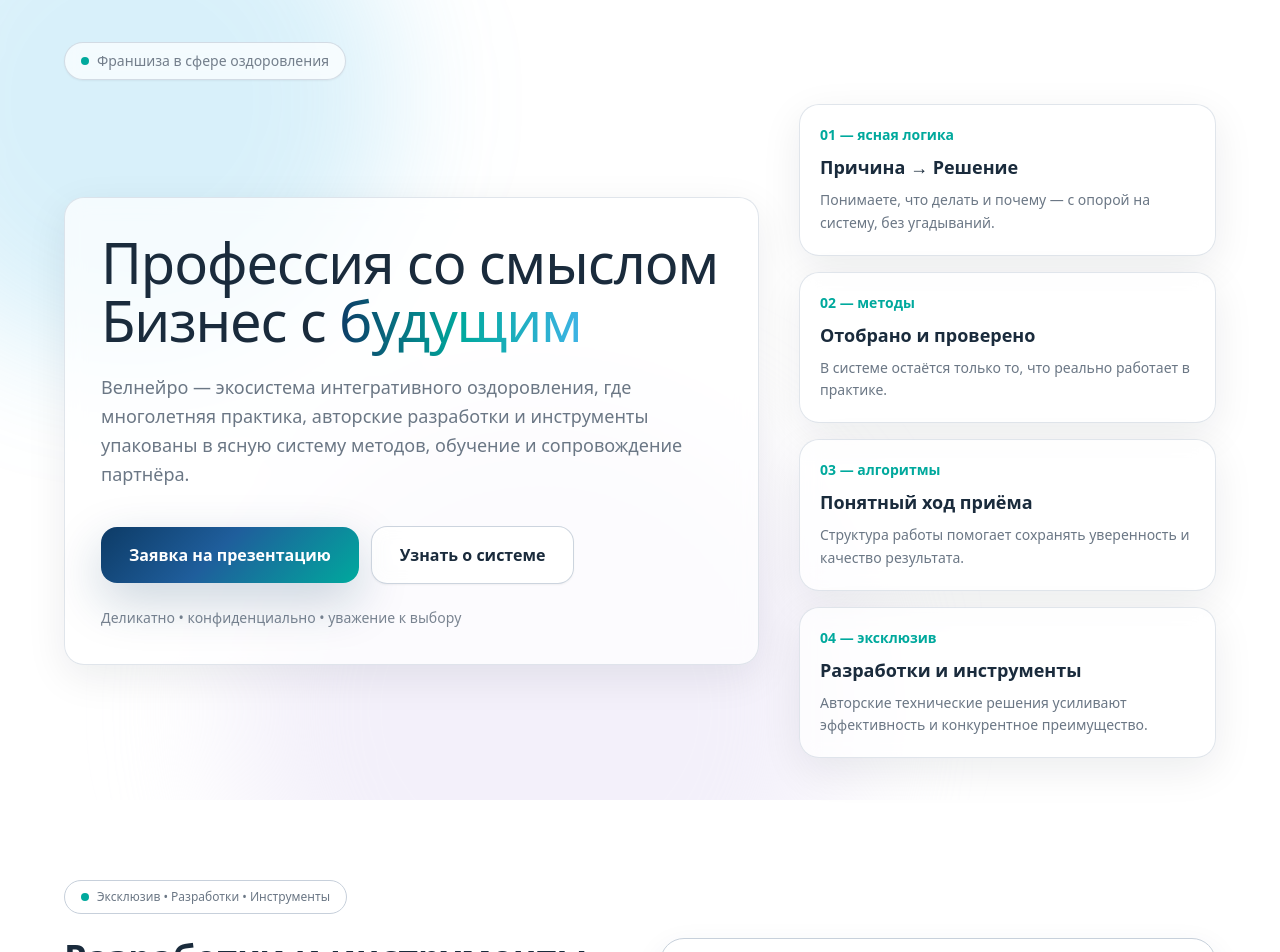
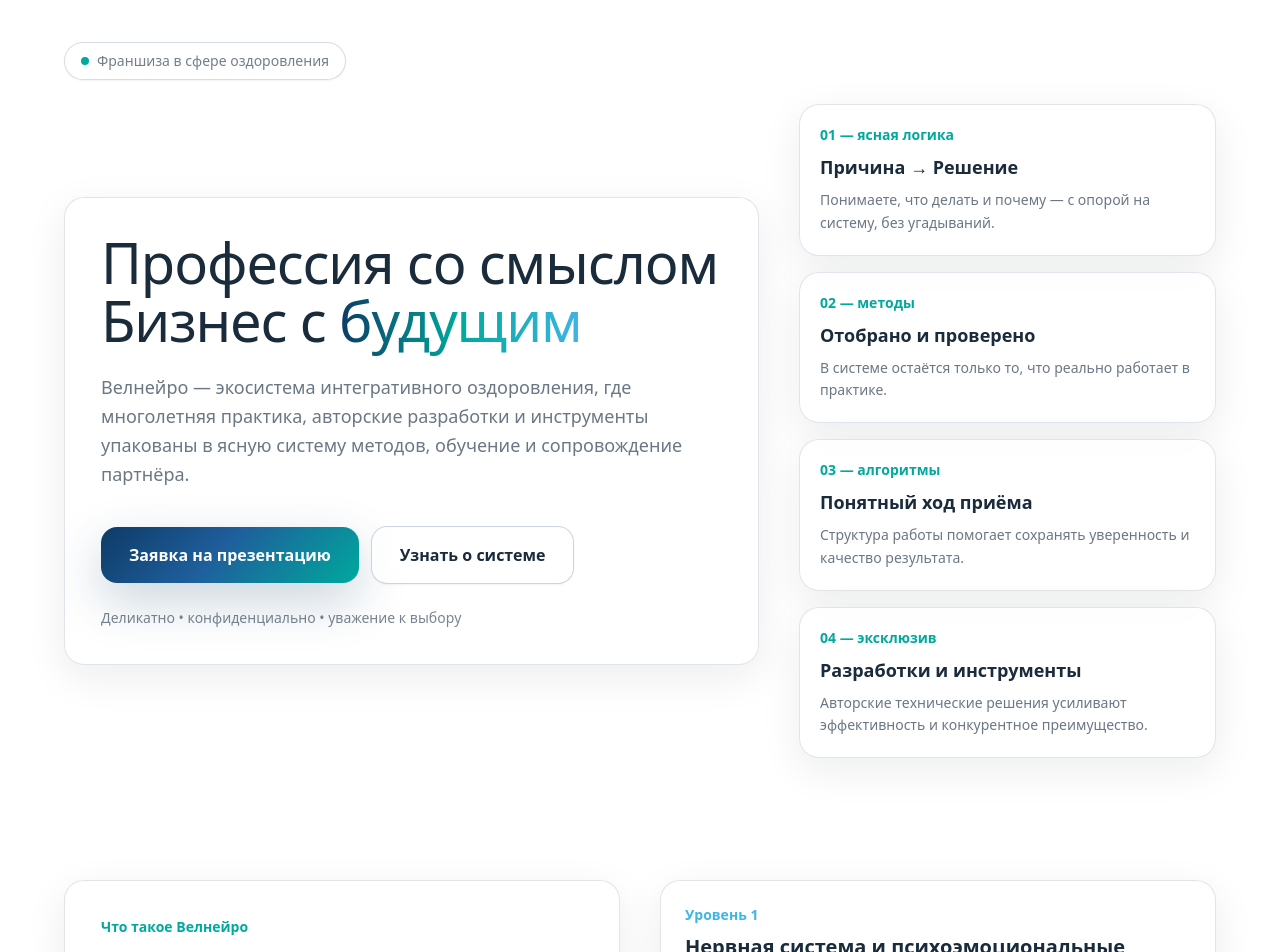
Before and after one commit to AidarKh24/wellneuro-site, a Next.js app: page / in a window 1280 px wide. Shown: the top 952 px of the page. Built offline with nearby package versions, Linux system fonts and the light colour scheme.

Commit message:
Update page.tsx

```diff
--- a/src/app/page.tsx
+++ b/src/app/page.tsx
@@ -1,10 +1,12 @@
 import Hero from "./sections/Hero";
+import System from "./sections/System";
 import Exclusive from "./sections/Exclusive";
 
 export default function Home() {
   return (
-    <main>
+    <main className="min-h-screen bg-white">
       <Hero />
+      <System />
       <Exclusive />
     </main>
   );
```
